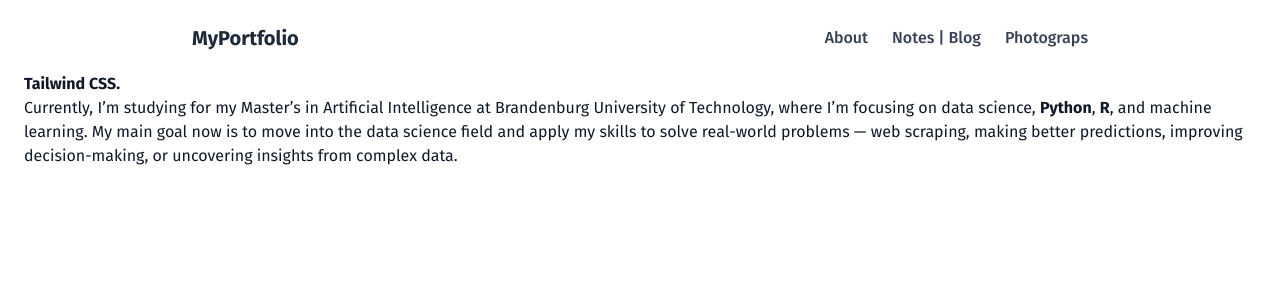
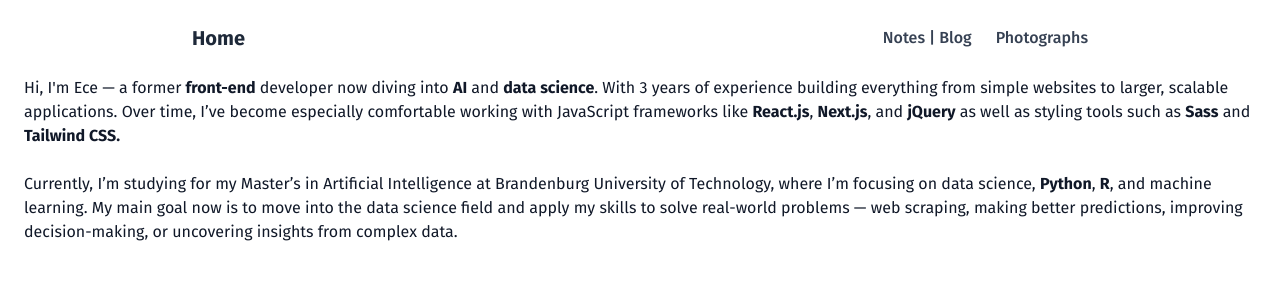
Before and after one commit to Eceakinci/eceakinci.github.io, a Next.js app: page /blog in a window 1280 px wide. Shown: the top 300 px of the page. Built offline with nearby package versions, Linux system fonts and the light colour scheme.

Commit message:
Margin for navbar, navbar changed, photo part added

```diff
--- /dev/null
+++ b/src/app/photographs/page.jsx
@@ -0,0 +1,13 @@
+import Navbar from "@/components/ui/navbar";
+import Content from "@/components/ui/content";
+
+export default function Blog() {
+    return (
+        <main className="min-h-screen bg-white text-gray-900 p-6">
+            <Navbar></Navbar>
+            <Content>
+                selam
+            </Content>
+        </main>
+    );
+}
--- a/src/components/ui/content.jsx
+++ b/src/components/ui/content.jsx
@@ -3,7 +3,7 @@
 export default function Content({ children, className }) {
 
     return (
-        <div className={className}>
+        <div className={className} style={{ marginTop: '52px' }}>
             { children }
         </div>
     );
--- a/src/components/ui/navbar.jsx
+++ b/src/components/ui/navbar.jsx
@@ -12,13 +12,15 @@ export default function Navbar() {
         <nav className="bg-white px-6 py-6 fixed top-0 left-0 right-0 z-50">
             <div className="max-w-4xl mx-auto flex justify-between items-center">
                 {/* Logo */}
-                <div className="text-xl font-bold text-gray-800">MyPortfolio</div>
-
+                <ul>
+                    <li>
+                        <a href="/" className="text-xl font-bold text-gray-800">Home</a>
+                    </li>
+                </ul>
                 {/* Desktop Menu */}
                 <ul className="hidden md:flex space-x-6 text-gray-700 font-medium">
-                    <li><a href="/" className="text-hover">About</a></li>
                     <li><a href="/blog" className="text-hover">Notes | Blog</a></li>
-                    <li><a href="#photo" className="text-hover">Photograps</a></li>
+                    <li><a href="/photographs" className="text-hover">Photographs</a></li>
                 </ul>
 
                 {/* Mobile Menu Icon */}
--- a/src/content/about.mdx
+++ b/src/content/about.mdx
@@ -2,8 +2,7 @@ Hi, I'm Ece — a former **front-end** developer now diving into **AI** and **da
 With 3 years of experience building everything from simple websites
 to larger, scalable applications. Over time, I’ve become especially comfortable working with JavaScript
 frameworks like **React.js**, **Next.js**, and **jQuery** as well as styling tools such as **Sass** and **Tailwind CSS.**
-
-
+<br />
 Currently, I’m studying for my Master’s in Artificial Intelligence at Brandenburg University of Technology,
 where I’m focusing on data science, **Python**, **R**, and machine learning. My main goal now is to move
 into the data science field and apply my skills to solve real-world problems — web scraping, making better predictions,
```
